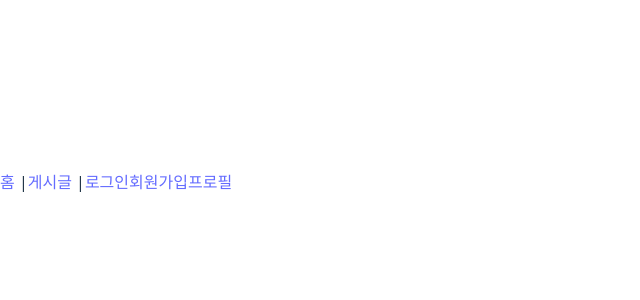
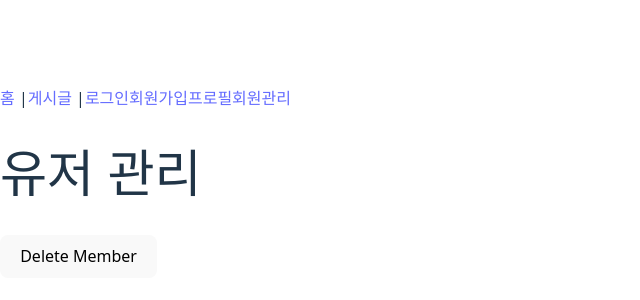
Before and after one commit to yujin8739/mafiaAdmin, a React (Vite) app: page /member in a window 1280 px wide. Before the commit this address had no page. Shown: the part 218-518 px from the top of the page, without its empty margins (0-640 px from the left). Built offline with nearby package versions, Linux system fonts and the light colour scheme.

Commit message:
full 전 commit진행, member기능 추가

```diff
--- a/src/App.jsx
+++ b/src/App.jsx
@@ -11,6 +11,7 @@ function App() {
         <Link to="/login">로그인</Link>
         <Link to="/signup">회원가입</Link>
         <Link to="/profile">프로필</Link>
+        <Link to="/member">회원관리</Link>
       </nav>
       <MainRouter />
     </BrowserRouter>
--- /dev/null
+++ b/src/Member/Member.jsx
@@ -0,0 +1,11 @@
+import MemberDelete from "./MemberDelete.jsx";
+
+const Member = () => {
+   return (
+      <div>
+         <h1>유저 관리</h1>
+         <MemberDelete/>
+      </div>
+   )
+};
+export default Member
--- /dev/null
+++ b/src/Member/MemberDelete.jsx
@@ -0,0 +1,19 @@
+import axios from "axios";
+
+
+const MemberDelete = () => {
+   const userName = "exampleUser";
+   const handleDeleteMember = async() => {
+      const response = await axios.post("/api/memberDelete",{userName:userName},{
+         headers: {
+                    "Content-Type": "application/json",
+                    "Authorization": "Bearer "+ localStorage.getItem("token") ,
+                    }
+      });
+      console.log("삭제 응답:", response.data);
+   };
+   return (
+      <button onClick={handleDeleteMember}>Delete Member</button>
+   );
+};
+export default MemberDelete;
--- a/src/routes/MainRouter.jsx
+++ b/src/routes/MainRouter.jsx
@@ -1,11 +1,13 @@
 import React from 'react';
 import { Routes, Route } from "react-router-dom";
 import AxiosLogin from "../login/Login.jsx";
+import Member from '../member/Member.jsx';
 
 function MainRouter() {
   return (
     <Routes>
       <Route path="/login" element={<AxiosLogin />} />
+      <Route path="/member" element={<Member />} />
     </Routes>
   );
 }
```
Also changed, not shown: 1 other file (tests, documents, lock files or other folders).
